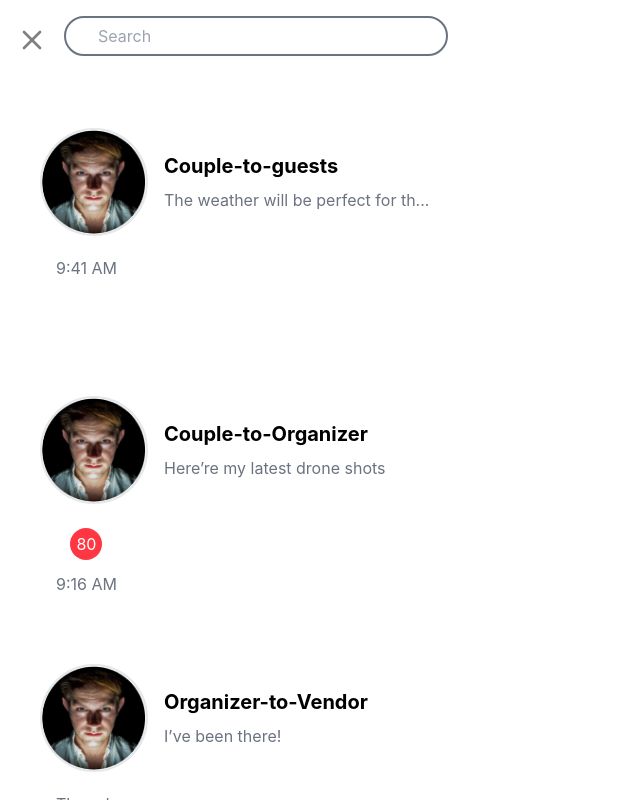
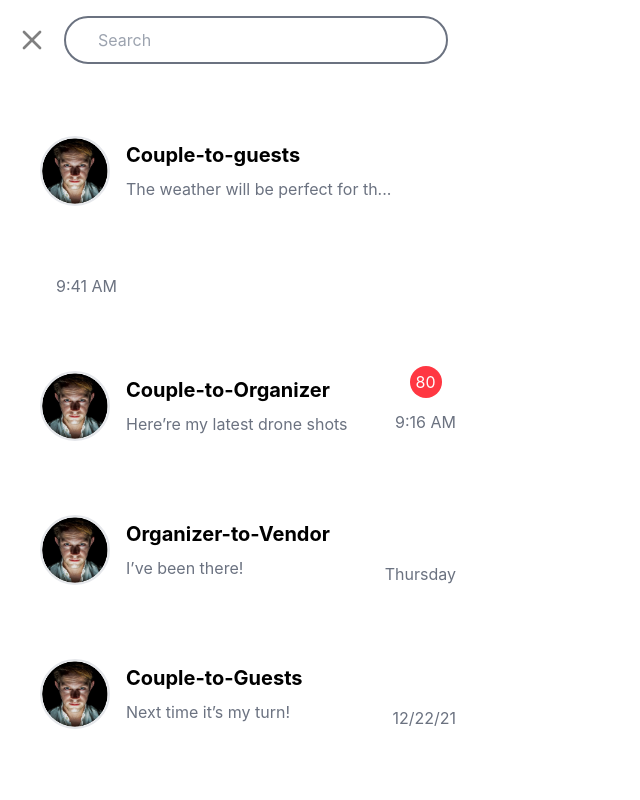
Before and after one commit to Omeshcoding/moodboard, a React (Vite) app in the folder moodboard/: page /chat in a window 1280 px wide. Shown: the whole page, without its empty margins (0-640 px from the left). Built offline with nearby package versions, Linux system fonts and the light colour scheme; a web font is replaced by a local one.

Commit message:
Changed the size of the profileimage in the chat page

```diff
--- a/moodboard/src/components/Chat/SingleMessage.jsx
+++ b/moodboard/src/components/Chat/SingleMessage.jsx
@@ -5,8 +5,8 @@ const SingleMessage = ({ title, desc, time, notification }) => {
       <div className="flex flex-wrap  justify-center sm:justify-start items-center">
         <img
           src="/Avatar.png"
-          height={100}
-          width={108}
+          height={80}
+          width={70}
           alt="profileimage"
           className=" rounded-full border-2 border-darkerGray"
         />
@@ -17,12 +17,16 @@ const SingleMessage = ({ title, desc, time, notification }) => {
       </div>
       <div className="flex flex-col h-20">
         {notification > 0 && (
-          <p className="   w-8 h-8 text-center pt-1 mx-auto my-2   bg-[#FF3742] text-white rounded-full">
+          <p className="   w-8 h-8 text-center pt-1 mx-auto mb-2   bg-[#FF3742] text-white rounded-full">
             {notification}
           </p>
         )}
 
-        <p className=" py-1 px-4 rounded-sm flex flex-end items-end gap-1 text-darkerGray">
+        <p
+          className={`py-1 px-4 rounded-sm flex flex-end items-end gap-1 text-darkerGray  ${
+            notification < 1 && 'mt-12'
+          }`}
+        >
           {time}
         </p>
       </div>
--- a/moodboard/src/components/IdeaBoard/CanvasApp.jsx
+++ b/moodboard/src/components/IdeaBoard/CanvasApp.jsx
@@ -202,10 +202,10 @@ const CanvasApp = () => {
         />
         <button
           onClick={() => fileInputRef.current.click()}
-          className="fixed rounded-md top-10 text-red-900 font-semibold border-black border-2"
+          className="fixed left-10 py-1 px-4  cursor-pointer rounded-md top-10 text-red-900 font-semibold border-black border-2 hover:text-red-600 hover:border-red-600 hover:border-4 transition-all duration-600 ease-in-out"
           style={{
             position: 'absolute',
-            top: 10,
+            top: 40,
             left: 10,
             zIndex: 10,
             padding: '10px 20px',
```
